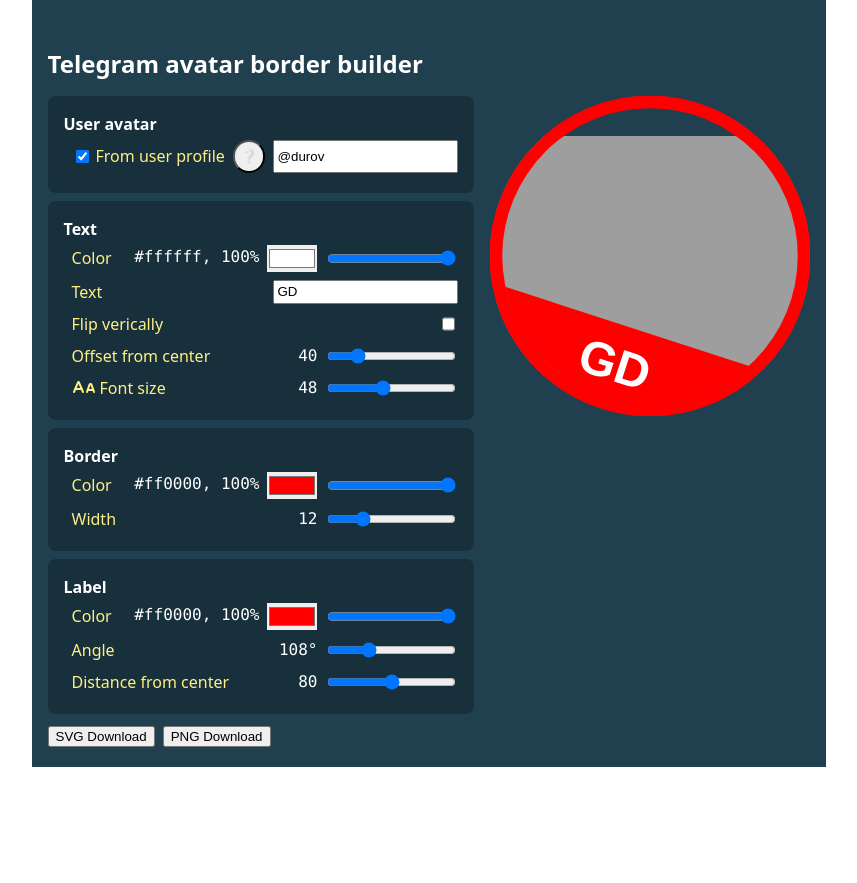
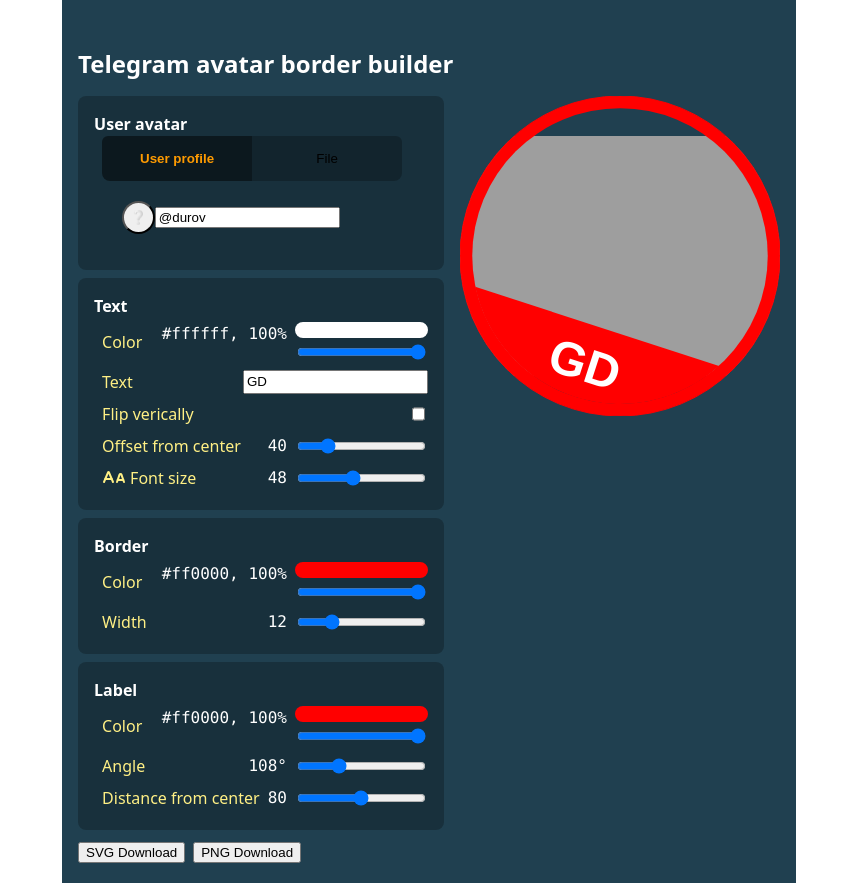
Before and after one commit to Rubyroidas/tgavatar, a React (Vite) app: page / in a window 1280 px wide. Shown: the whole page, without its empty margins (211-1068 px from the left). Before the commit the page ends 800 px from the top, so only its background shows below. Built offline with nearby package versions, Linux system fonts and the light colour scheme.

Commit message:
- improved color picker look and feel a bit - improved selection of avatar source: now via tabs - a bit of refactoring

```diff
--- a/package.json
+++ b/package.json
@@ -11,6 +11,7 @@
   },
   "dependencies": {
     "lucide-react": "^0.553.0",
+    "radix-ui": "^1.4.3",
     "react": "^19.1.1",
     "react-dom": "^19.1.1"
   },
--- a/src/App.module.css
+++ b/src/App.module.css
@@ -16,47 +16,19 @@
     @apply bg-gray-700 border-l-gray-200 border-l-6 text-gray-400 px-2;
 }
 
-.usernameHelpButton {
-    anchor-name: --username-help;
-    @apply rounded-full aspect-square;
-}
-
-.usernamePopover {
-    position: absolute;
-    position-anchor: --username-help;
-    position-area: top left;
-    top: anchor(bottom);
-    left: anchor(left);
-    @apply p-4;
-    width: max-content;
-
-    &:popover-open {
-        display: block;
-    }
-    &::backdrop {
-        background-color: rgba(0, 0, 0, 0.5);
-    }
-
-    & > ul {
-        @apply text-gray-200 py-0 my-0 pl-6;
-    }
-}
 
 .fileDropArea {
     box-sizing: border-box;
     display: flex;
     align-items: flex-start;
-    justify-content: flex-end;
+    justify-content: stretch;
     cursor: pointer;
 
     & > div {
+        @apply flex p-2 w-full h-full bg-[#00000040] text-white;
         box-sizing: border-box;
-        background-color: rgba(0, 0, 0, 0.75);
-        color: #fff;
-        display: flex;
         align-items: center;
         justify-content: center;
-        padding: 8px;
     }
 
     /* duplicating for non-mobile to appear on hover */
@@ -67,8 +39,6 @@
             background-color: rgba(0, 0, 0, 0.75);
         }
         &:hover > div {
-            width: 100%;
-            height: 100%;
             background-color: transparent;
         }
     }
--- a/src/App.tsx
+++ b/src/App.tsx
@@ -10,9 +10,11 @@
 import { handleDownloadAsPNG } from './utils/handleDownloadAsPNG';
 import { FieldGroup } from './components/FieldGroup';
 import { Field } from './components/Field';
-import { PageHeader } from './components/PageHeader.tsx';
-import { FieldValuePreview } from './components/FieldValuePreview.tsx';
+import { PageHeader } from './components/PageHeader';
+import { FieldValuePreview } from './components/FieldValuePreview';
 import { ALargeSmall } from 'lucide-react';
+import { TabsContent, TabsList, TabsRoot, TabsTrigger } from './components/Tabs';
+import { UserNameHelp } from './components/UserNameHelp';
 
 const MIN_ANGLE = 0;
 const MAX_ANGLE = 360;
@@ -93,49 +95,36 @@
             <div className={styles.layout}>
                 <div className={styles.settingsForm}>
                     <FieldGroup label="User avatar">
-                        <Field label={
-                            <>
+                        <TabsRoot
+                            defaultValue={isDefaultUserProfile ? '1' : '2'}
+                            onValueChange={(value) => toggleAvatarSource(value === '1')}
+                        >
+                            <TabsList aria-label="Manage your account">
+                                <TabsTrigger value="1">
+                                    User profile
+                                </TabsTrigger>
+                                <TabsTrigger value="2">
+                                    File
+                                </TabsTrigger>
+                            </TabsList>
+                            <TabsContent value="1">
+                                <UserNameHelp/>
                                 <input
-                                    type="checkbox"
-                                    checked={isDefaultUserProfile}
-                                    onChange={e => toggleAvatarSource(e.target.checked)}
+                                    value={userProfileLink}
+                                    title="Paste Telegram profile link or username"
+                                    onChange={(e) => setUserProfileLink(e.target.value)}
                                 />
-                                From user profile
-                            </>
-                        }>
-                            {isDefaultUserProfile ? (
-                                <>
-                                    <button className={styles.usernameHelpButton} popoverTarget="usernameHelp">❔</button>
-                                    <input
-                                        value={userProfileLink}
-                                        title="Paste Telegram profile link or username"
-                                        onChange={(e) => setUserProfileLink(e.target.value)}
-                                    />
-                                </>
-                            ) : (
+                            </TabsContent>
+                            <TabsContent value="2">
                                 <div
                                     {...dropZoneProps}
                                     className={styles.fileDropArea}
                                 >
                                     <div>Drop image here ...</div>
                                 </div>
-                            )}
-                        </Field>
+                            </TabsContent>
+                        </TabsRoot>
                     </FieldGroup>
-                    <div className={styles.usernamePopover} id="usernameHelp" popover="hint">
-                        User profile should be either:
-                        <ul>
-                            <li>
-                                <code>@durov</code>
-                            </li>
-                            <li>
-                                OR <code>https://t.me/durov</code>
-                            </li>
-                            <li>
-                                OR <code>t.me/durov</code>
-                            </li>
-                        </ul>
-                    </div>
                     <FieldGroup label="Text">
                         <Field label="Color">
                             <FieldValuePreview>
--- a/src/components/ColorPickerWithAlpha.module.css
+++ b/src/components/ColorPickerWithAlpha.module.css
@@ -1,5 +1,30 @@
 @reference "tailwindcss";
 
+.container {
+    @apply flex flex-col gap-y-1;
+}
+
+.colorPreviewWrapper {
+    --color-1: #ccc;
+    --color-2: transparent;
+    background-color: #fff;
+    background-image:
+            linear-gradient(45deg, var(--color-1) 25%, var(--color-2) 25%),
+            linear-gradient(-45deg, var(--color-1) 25%, var(--color-2) 25%),
+            linear-gradient(45deg, var(--color-2) 75%, var(--color-1) 75%),
+            linear-gradient(-45deg, var(--color-2) 75%, var(--color-1) 75%);
+    background-size: 20px 20px;
+    background-position: 0 0, 0 10px, 10px -10px, -10px 0;
+    border-radius: 2em;
+    overflow: hidden;
+}
+.colorPreview {
+    @apply h-4;
+}
 .colorInput {
-    @apply border-none outline-0 p-0 m-0;
+    @apply border-none outline-0 p-0 m-0 hidden;
 }
+
+.opacityInput {
+
+}
--- a/src/components/ColorPickerWithAlpha.tsx
+++ b/src/components/ColorPickerWithAlpha.tsx
@@ -1,6 +1,7 @@
 import type { ComponentProps } from 'react';
 
 import styles from './ColorPickerWithAlpha.module.css';
+import { colorWithAlphaToRGBA } from '../utils/colorWithAlphaToRGBA';
 
 export type ColorWithAlpha = {
     color: string; // #RRGGBB
@@ -13,7 +14,15 @@
 export const ColorPickerWithAlpha = ({ onChange, color, opacity, ...rest }: Props) => {
 
     return (
-        <>
+        <div className={styles.container}>
+            <div className={styles.colorPreviewWrapper}>
+                <div
+                    className={styles.colorPreview}
+                    style={{
+                        backgroundColor: colorWithAlphaToRGBA({color, opacity}),
+                    }}
+                />
+            </div>
             <input
                 {...rest}
                 className={styles.colorInput}
@@ -23,11 +32,12 @@
             />
             <input
                 type="range"
+                className={styles.opacityInput}
                 value={opacity}
                 min={0}
                 max={100}
                 onChange={e => onChange({ color, opacity: parseInt(e.target.value) })}
             />
-        </>
+        </div>
     );
 }
--- /dev/null
+++ b/src/components/Tabs.module.css
@@ -0,0 +1,40 @@
+@reference "tailwindcss";
+
+@layer components {
+    .tabsRoot {
+        @apply flex w-[300px] flex-col;
+    }
+
+    .tabsTrigger {
+        @apply flex flex-1 p-4 cursor-pointer select-none items-center justify-center
+            leading-none outline-none
+            shadow-none
+            border-none
+        bg-[#00000040]
+        ;
+    }
+
+    .tabsTrigger:hover {
+        @apply text-amber-500;
+    }
+
+    .tabsTrigger:first-child {
+        @apply rounded-tl-md rounded-l-lg;
+    }
+
+    .tabsTrigger:last-child {
+        @apply rounded-tr-md rounded-r-lg;
+    }
+
+    .tabsTrigger[data-state=active] {
+        @apply font-bold text-amber-500 bg-[#00000080];
+    }
+
+    .tabsList {
+        @apply flex shrink-0;
+    }
+
+    .tabsContent {
+        @apply grow rounded-b-md p-5 outline-none;
+    }
+}
--- /dev/null
+++ b/src/components/Tabs.tsx
@@ -0,0 +1,44 @@
+import { type ComponentProps } from 'react';
+import { Tabs } from 'radix-ui';
+
+import styles from './Tabs.module.css';
+
+type RootProps = ComponentProps<typeof Tabs.Root>;
+export const TabsRoot = ({ children, ...rest }: RootProps) => (
+    <Tabs.Root
+        {...rest}
+        className={styles.tabsRoot}
+    >
+        {children}
+    </Tabs.Root>
+);
+
+type TriggerProps = ComponentProps<typeof Tabs.Trigger>;
+export const TabsTrigger = ({ children, ...rest }: TriggerProps) => (
+    <Tabs.Trigger
+        {...rest}
+        className={styles.tabsTrigger}
+    >
+        {children}
+    </Tabs.Trigger>
+);
+
+type ListProps = ComponentProps<typeof Tabs.List>;
+export const TabsList = ({ children, ...rest }: ListProps) => (
+    <Tabs.List
+        {...rest}
+        className={styles.tabsList}
+    >
+        {children}
+    </Tabs.List>
+);
+
+type ContentProps = ComponentProps<typeof Tabs.Content>;
+export const TabsContent = ({ children, ...rest }: ContentProps) => (
+    <Tabs.Content
+        {...rest}
+        className={styles.tabsContent}
+    >
+        {children}
+    </Tabs.Content>
+);
--- /dev/null
+++ b/src/components/UserNameHelp.module.css
@@ -0,0 +1,28 @@
+@reference "tailwindcss";
+
+.usernameHelpButton {
+    anchor-name: --username-help;
+    @apply rounded-full aspect-square;
+}
+
+.usernamePopover {
+    position: absolute;
+    position-anchor: --username-help;
+    position-area: bottom center;
+    outline: none;
+    inset: auto;
+    margin: 0;
+    @apply p-4;
+    width: max-content;
+
+    &:popover-open {
+        display: block;
+    }
+    &::backdrop {
+        background-color: rgba(0, 0, 0, 0.5);
+    }
+
+    & > ul {
+        @apply text-gray-200 py-0 my-0 pl-6;
+    }
+}
--- /dev/null
+++ b/src/components/UserNameHelp.tsx
@@ -0,0 +1,21 @@
+import styles from './UserNameHelp.module.css';
+
+export const UserNameHelp = () => (
+    <>
+        <button className={styles.usernameHelpButton} popoverTarget="usernameHelp">❔</button>
+        <div className={styles.usernamePopover} id="usernameHelp" popover="hint">
+            User profile should be either:
+            <ul>
+                <li>
+                    <code>@durov</code>
+                </li>
+                <li>
+                    OR <code>https://t.me/durov</code>
+                </li>
+                <li>
+                    OR <code>t.me/durov</code>
+                </li>
+            </ul>
+        </div>
+    </>
+);
```
Also changed, not shown: 1 other file (tests, documents, lock files or other folders).
